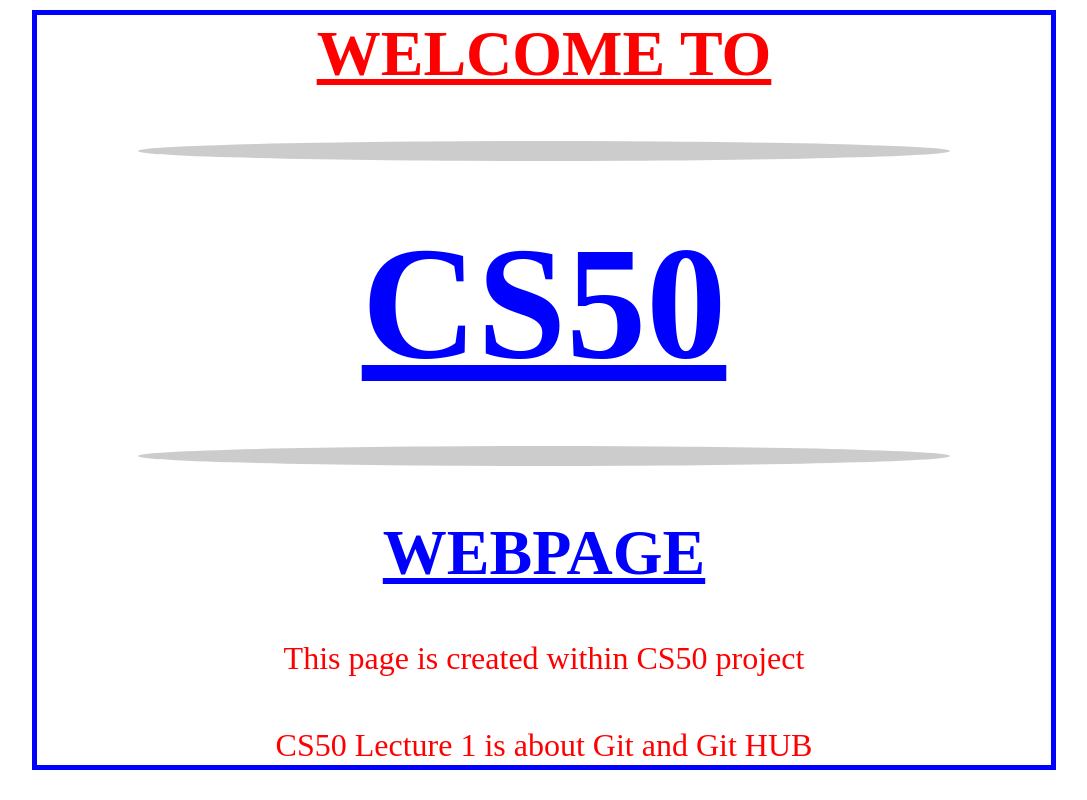
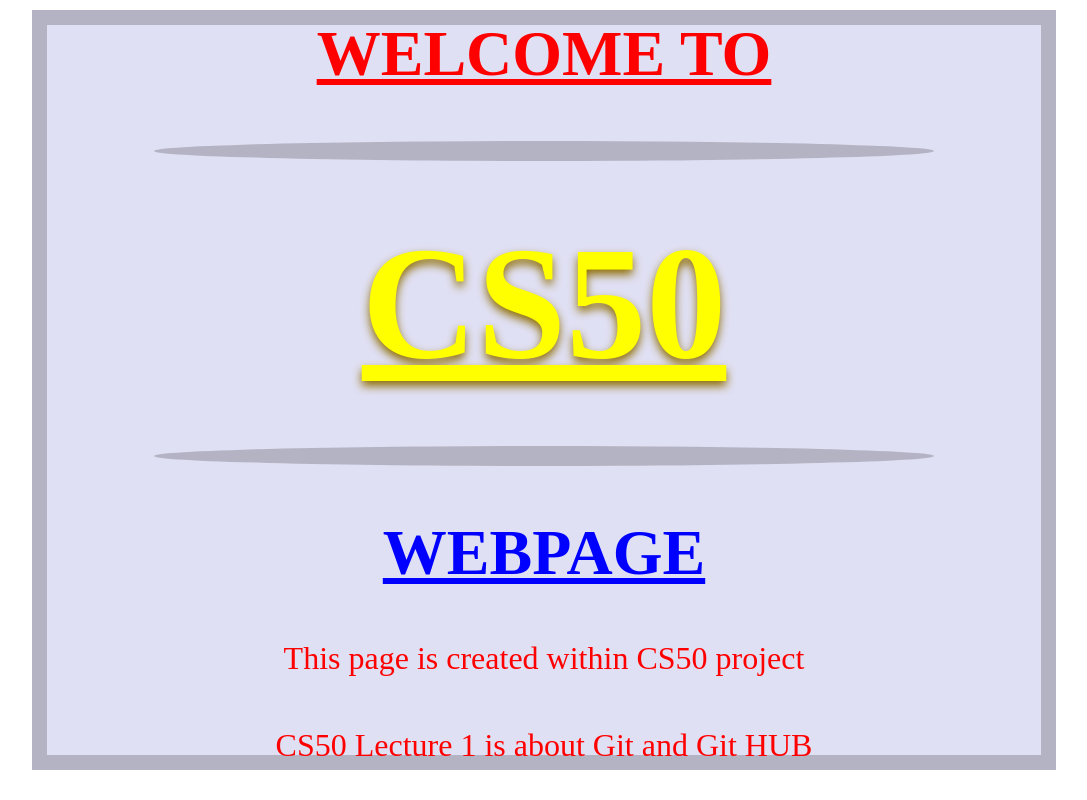
Before and after one commit to JamolhonAhmedov/CS50, a plain HTML site: page hello.html in a window 1280 px wide. Shown: the whole page, without its empty margins (96-1183 px from the left). Drawn offline with Linux system fonts and the light colour scheme.

Commit message:
style changed in master

```diff
--- a/hello.html
+++ b/hello.html
@@ -14,7 +14,7 @@
 
   <div class="line"></div>
 
-  <h1 style="color:blue; font-size: 10em;">CS50</h1>
+  <h1 style="color:yellow; font-size: 10em; filter: drop-shadow(0 5px 5px rgb(141, 108, 0));">CS50</h1>
 
   <div class="line"></div>
 
--- a/style.css
+++ b/style.css
@@ -5,7 +5,7 @@
 }
 
 .page-holder{
-  border: 5px, solid, blue;
+  border: 15px, solid, rgba(1,1,1, 0.2);
   width:80%;
   height:95vh;
   margin: 10px auto;
@@ -14,6 +14,8 @@
   align-items: center;
   justify-content: center;
   gap:50px;
+  background-color: rgba(100,100,200,0.2);
+  padding: 10px;
 }
 
 .line{
```
